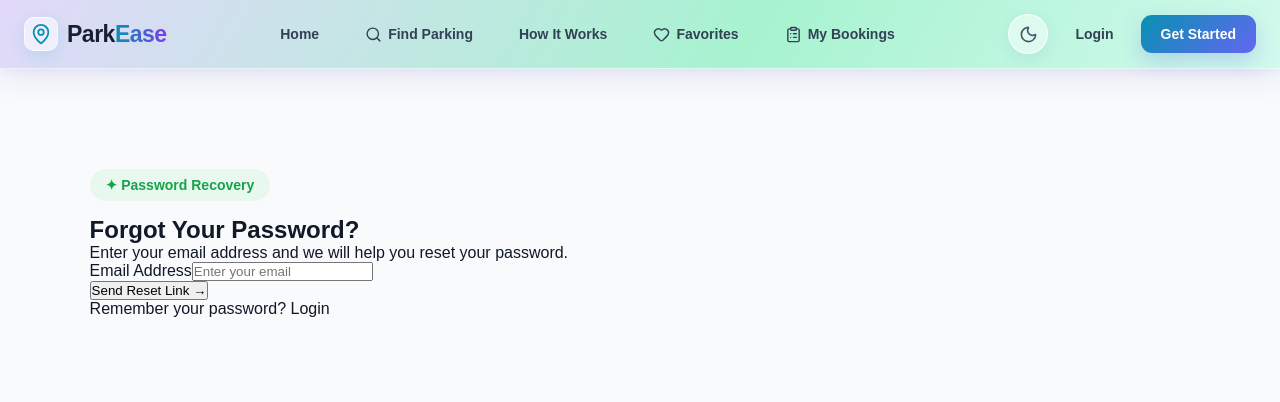
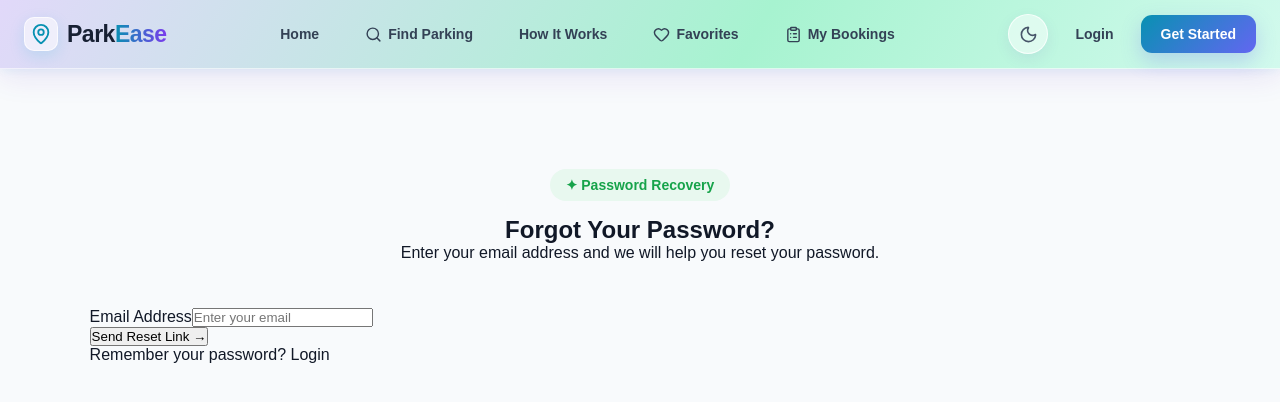
Before and after one commit to dibeyendu-dev/smart-parking-system, a React (Vite) app: page /forgot-password in a window 1280 px wide. Shown: the top 402 px of the page. Built offline with nearby package versions, Linux system fonts and the light colour scheme.

Commit message:
Forget password css part 2 added

```diff
--- a/src/css/ForgotPassword.css
+++ b/src/css/ForgotPassword.css
@@ -4,3 +4,8 @@
     padding: 100px 7%;
     background: #f8fafc;
 }
+/* Forgot Password Header */
+.forgot-password-header {
+    text-align: center;
+    margin-bottom: 46px;
+}
```
